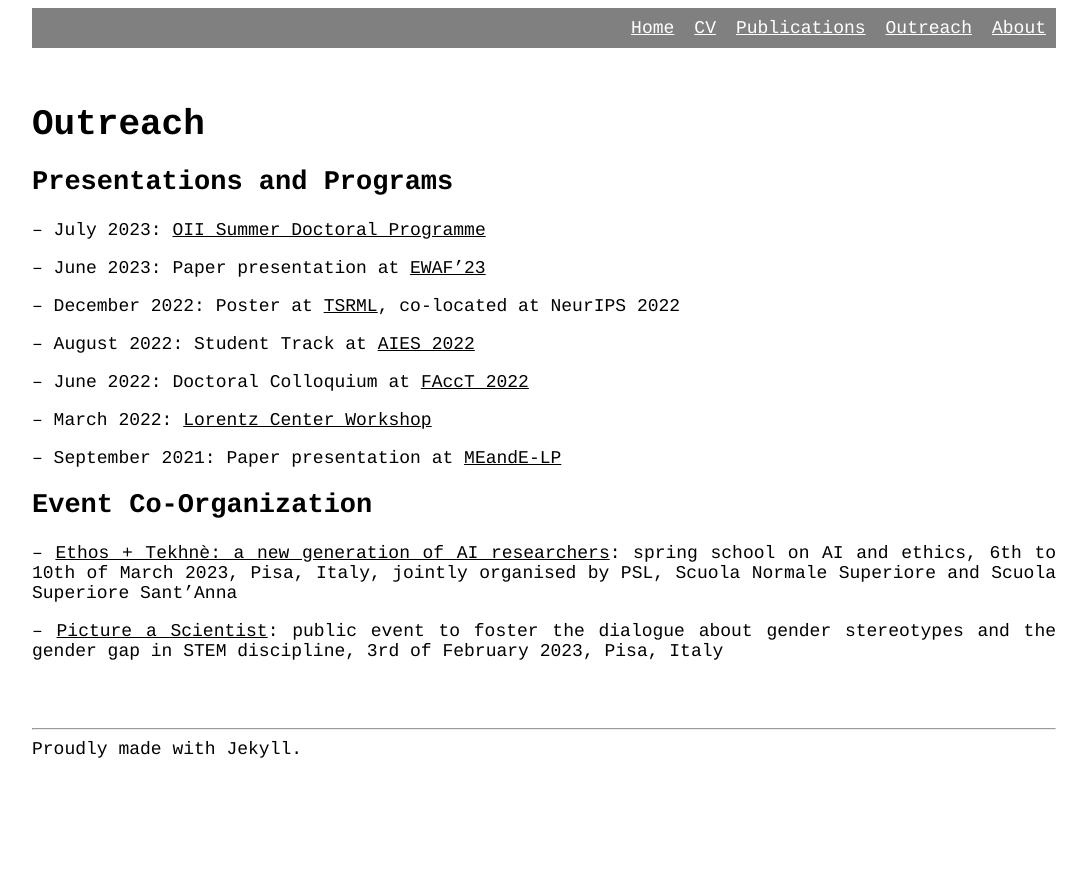
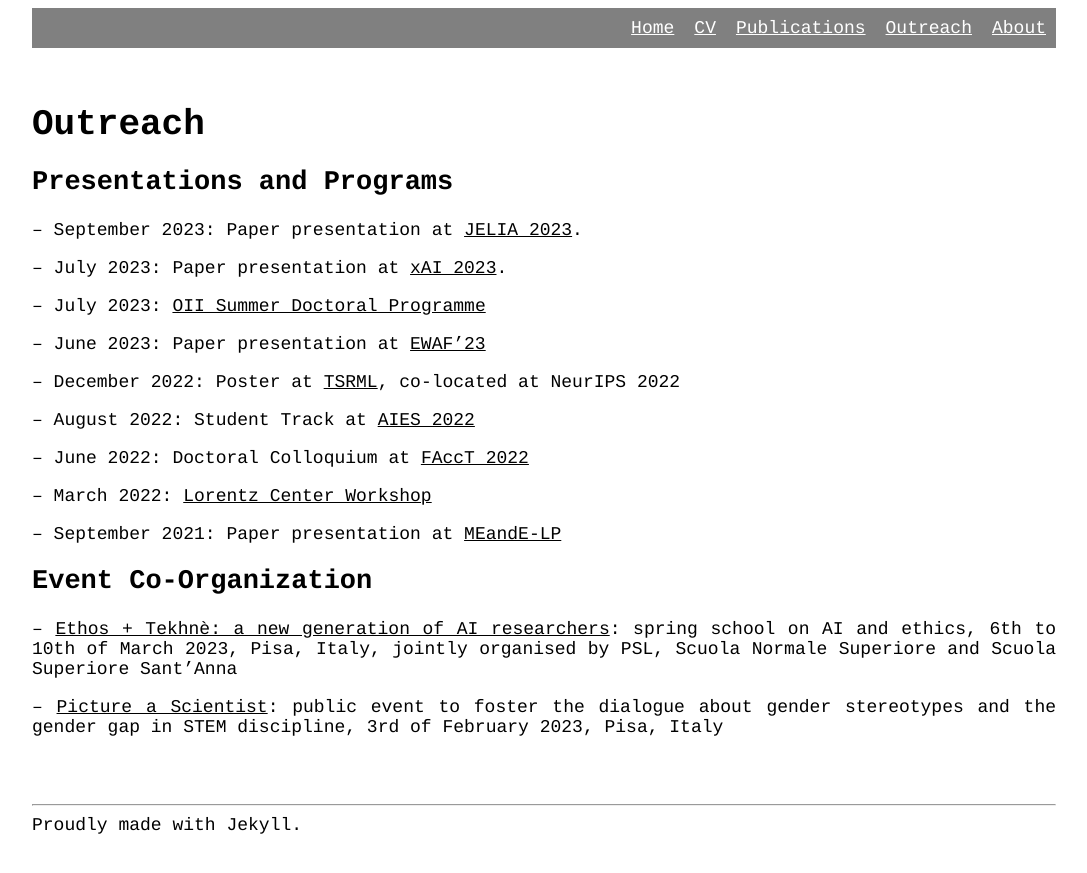
Before and after one commit to lstate/lstate.github.io, a Jekyll site: the page built from _pages/outreach.markdown, in a window 1280 px wide. Shown: the top 873 px of the page, without its empty margins (96-1183 px from the left). Built offline with Jekyll 4.4.1, drawn with Linux system fonts in a browser that asks for light colours.

Commit message:
Update outreach.markdown
update outreach

```diff
--- a/_pages/outreach.markdown
+++ b/_pages/outreach.markdown
@@ -11,6 +11,10 @@ Outreach
 </div>
 
 ## Presentations and Programs
+
+-- September 2023: Paper presentation at [JELIA 2023](https://jelia2023.inf.tu-dresden.de/).
+
+-- July 2023: Paper presentation at [xAI 2023](https://xaiworldconference.com/2023/).
 
 -- July 2023: [OII Summer Doctoral Programme](https://www.oii.ox.ac.uk/study/summer-doctoral-programme/)
 
```
